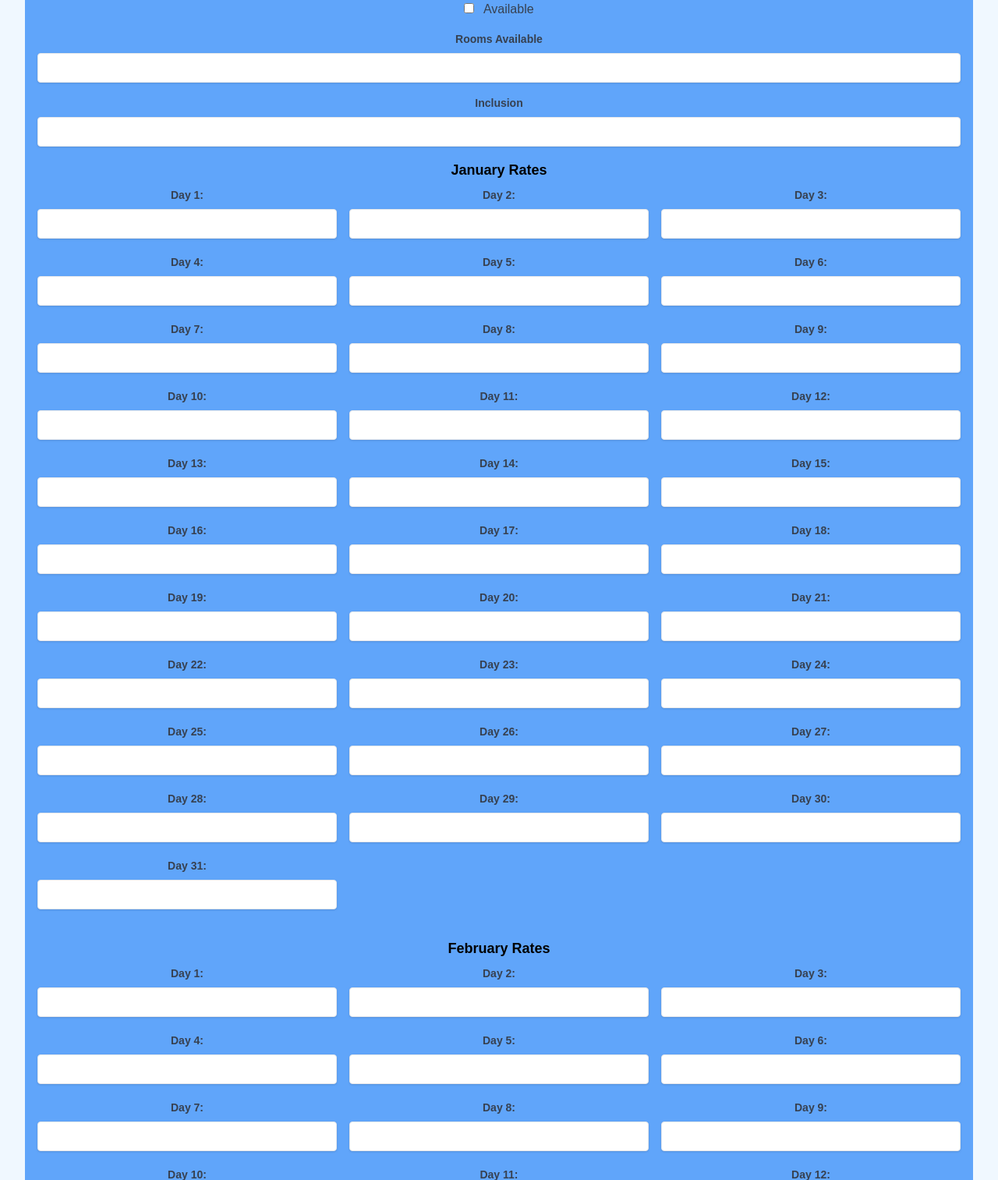
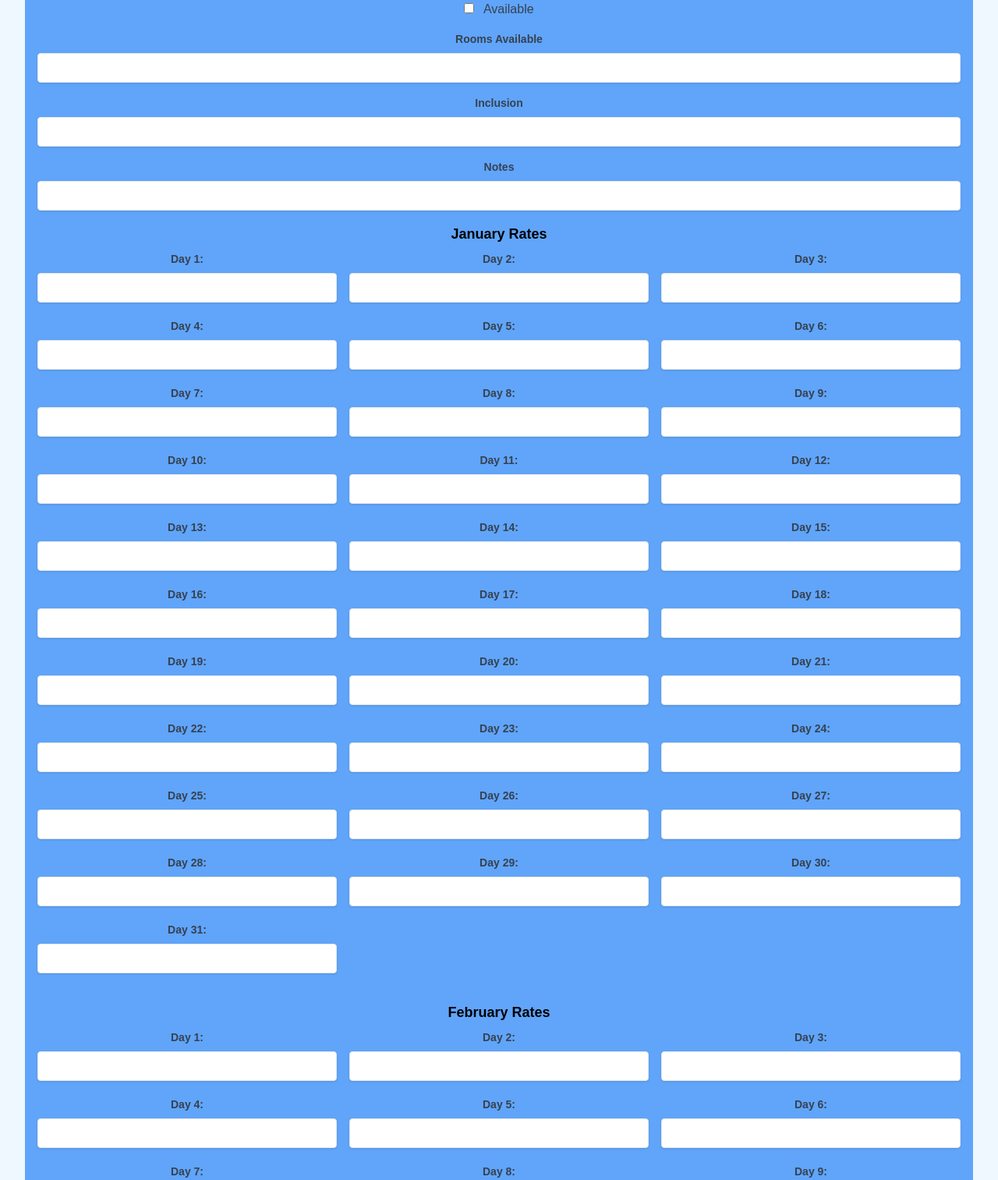
Before and after one commit to Qasim-Shah-73/Times-Travel, a Flask app: page /hotels/1/rooms/create in a window 1280 px wide. Shown: the part 246-1759 px from the top of the page at 78% size. Run offline with Flask 2, Linux system fonts and the light colour scheme; a user stored in the database is signed in; tables that the repository leaves empty hold one stand-in row (values such as "Sample post"); some libraries are stand-ins or nearby versions.

Commit message:
Notes added to room

```diff
--- a/app/forms.py
+++ b/app/forms.py
@@ -70,6 +70,7 @@ class RoomForm(FlaskForm):
     availability = BooleanField('Availability')
     rooms_available = IntegerField('Rooms Available', validators=[DataRequired()])
     inclusion = StringField('Inclusion')
+    notes = StringField('Notes')
     january_rates = FormField(RatesForm)
     february_rates = FormField(RatesForm)
     march_rates = FormField(RatesForm)
--- a/app/models.py
+++ b/app/models.py
@@ -48,6 +48,7 @@ class Room(db.Model):
     availability = db.Column(db.Boolean, nullable=False)
     rooms_available = db.Column(db.Integer, nullable=False)
     inclusion = db.Column(db.String(100))
+    notes = db.Column(db.String(100))
     january_rates = db.Column(JSON, nullable=True)
     february_rates = db.Column(JSON, nullable=True)
     march_rates = db.Column(JSON, nullable=True)
--- a/app/routes.py
+++ b/app/routes.py
@@ -184,6 +184,7 @@ def create_room(hotel_id):
             availability=form.availability.data,
             rooms_available=form.rooms_available.data,
             inclusion=form.inclusion.data,
+            notes=form.notes.data,
             january_rates={f'Day{i+1}': rate if rate is not None else 0 for i, rate in enumerate(form.january_rates.rates.data)},
             february_rates={f'Day{i+1}': rate if rate is not None else 0 for i, rate in enumerate(form.february_rates.rates.data)},
             march_rates={f'Day{i+1}': rate if rate is not None else 0 for i, rate in enumerate(form.march_rates.rates.data)},
@@ -232,6 +233,8 @@ def update_room(hotel_id, room_id):
         room.type = form.type.data
         room.availability = form.availability.data
         room.rooms_available = form.rooms_available.data
+        room.inclusion = form.inclusion.data
+        room.notes = form.notes.data
         room.january_rates = {f'Day{i+1}': rate if rate is not None else 0 for i, rate in enumerate(form.january_rates.rates.data)}
         room.february_rates = {f'Day{i+1}': rate if rate is not None else 0 for i, rate in enumerate(form.february_rates.rates.data)}
         room.march_rates = {f'Day{i+1}': rate if rate is not None else 0 for i, rate in enumerate(form.march_rates.rates.data)}
--- a/app/templates/create_room.html
+++ b/app/templates/create_room.html
@@ -39,6 +39,10 @@
             {{ form.inclusion.label(class="block text-gray-700 text-sm font-bold mb-2") }}
             {{ form.inclusion(class="shadow appearance-none border rounded w-full py-2 px-3 text-gray-700 leading-tight focus:outline-none focus:shadow-outline") }}
         </div>
+        <div class="mb-4">
+            {{ form.notes.label(class="block text-gray-700 text-sm font-bold mb-2") }}
+            {{ form.notes(class="shadow appearance-none border rounded w-full py-2 px-3 text-gray-700 leading-tight focus:outline-none focus:shadow-outline") }}
+        </div>
 
         {% for month_form in [form.january_rates, form.february_rates, form.march_rates, form.april_rates, form.may_rates, form.june_rates, form.july_rates, form.august_rates, form.september_rates, form.october_rates, form.november_rates, form.december_rates] %}
         <div class="mb-4">
--- a/app/templates/rooms.html
+++ b/app/templates/rooms.html
@@ -19,12 +19,13 @@
                             <p><span class="font-bold">Type:</span> <span class="ml-2 text-right">{{ room.type }}</span></p>
                             <p><span class="font-bold">Availability:</span> <span class="ml-2 text-right">{{ 'Available' if room.availability else 'Not Available' }}</span></p>
                             <p><span class="font-bold">Rooms Available:</span> <span class="ml-2 text-right">{{ room.rooms_available }}</span></p>
+                            <p><span class="font-bold">Inclusion:</span> <span class="ml-2 text-right">{{ room.inclusion }}</span></p>
                         </div>
                     </div>
                     <div class="divide-y divide-gray-300">
                         <div class="mb-4">
-                            <h3 class="text-lg font-bold mb-2">Inclusion:</h3>
-                            <p>{{ room.inclusion }}</p>
+                            <h3 class="text-lg font-bold mb-2">Notes:</h3>
+                            <p>{{ room.notes }}</p>
                         </div>
                         <div>
                             <h3 class="text-lg font-bold mb-2">Rates:</h3>
```
Also changed, not shown: app/templates/update_room.html (+23 -0 lines), migrations/versions/05d4bfe308b3_notes_added_to_room_model.py (added, +32 -0 lines), instance/site.db.
